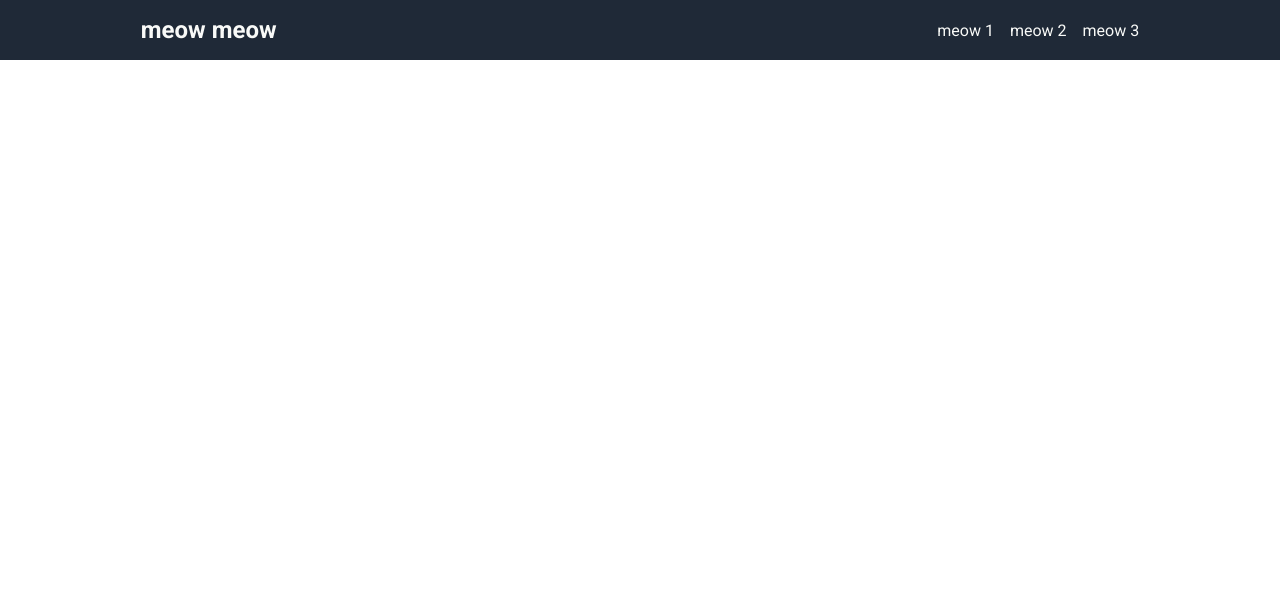
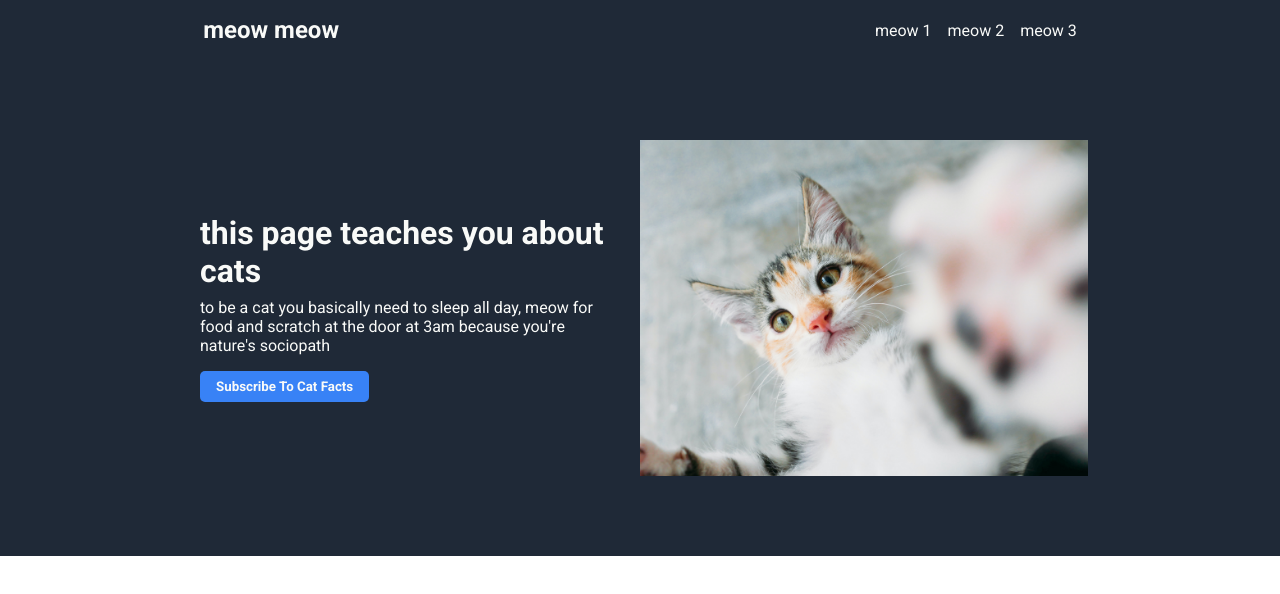
Before and after one commit to nylvenic/landing-page, a plain HTML site: page index.html in a window 1280 px wide. Drawn offline with Linux system fonts and the light colour scheme.

Commit message:
Create and style the hero section

```diff
--- a/index.html
+++ b/index.html
@@ -19,7 +19,15 @@
                 </ul>
             </div>
         </div>
-        <div class="hero">
+        <div class="hero bg-dark padding-1">
+            <div class="container flex-gap-1">
+                <div class="hero-content">
+                    <h1>this page teaches you about cats</h1>
+                    <p>to be a cat you basically need to sleep all day, meow for food and scratch at the door at 3am because you're nature's sociopath</p>
+                    <button class="btn-blue">Subscribe To Cat Facts</button>
+                </div>
+                <img src="./images/cat.jpg">
+            </div>
         </div>
         <div class="cards">
         </div>
--- a/styles/style.css
+++ b/styles/style.css
@@ -6,7 +6,7 @@
 }
 
 .container {
-    width: 80%;
+    width: 70%;
     margin: 0 auto;
 }
 
@@ -16,6 +16,26 @@
 
 .flex-gap-1 {
     gap: 1rem;
+}
+
+button,
+p,
+h1 {
+    margin: .5rem;
+}
+
+.btn-blue {
+    padding: .5rem 1rem;
+    background-color: #3882f6;
+    color: #f9faf8;
+    border: 0;
+    cursor: pointer;
+    border-radius: 5px;
+    font-weight: bold;
+}
+
+.btn-blue:hover {
+    background-color: #2661c0;
 }
 
 /* header & hero */
@@ -52,3 +72,27 @@ a:hover {
     display: flex;
     align-items: center;
 }
+
+/* hero */
+.hero {
+    padding: 5rem 0;
+}
+
+.hero .container {
+    display: flex;
+    align-items: center;
+    justify-content: center;
+}
+
+.hero img {
+    width: 50%;
+}
+
+.hero .hero-content,
+.hero img {
+    flex: 1;
+}
+
+.hero .hero-content {
+    width: 50%;
+}
```
Also changed, not shown: images/cat.jpg (added).
